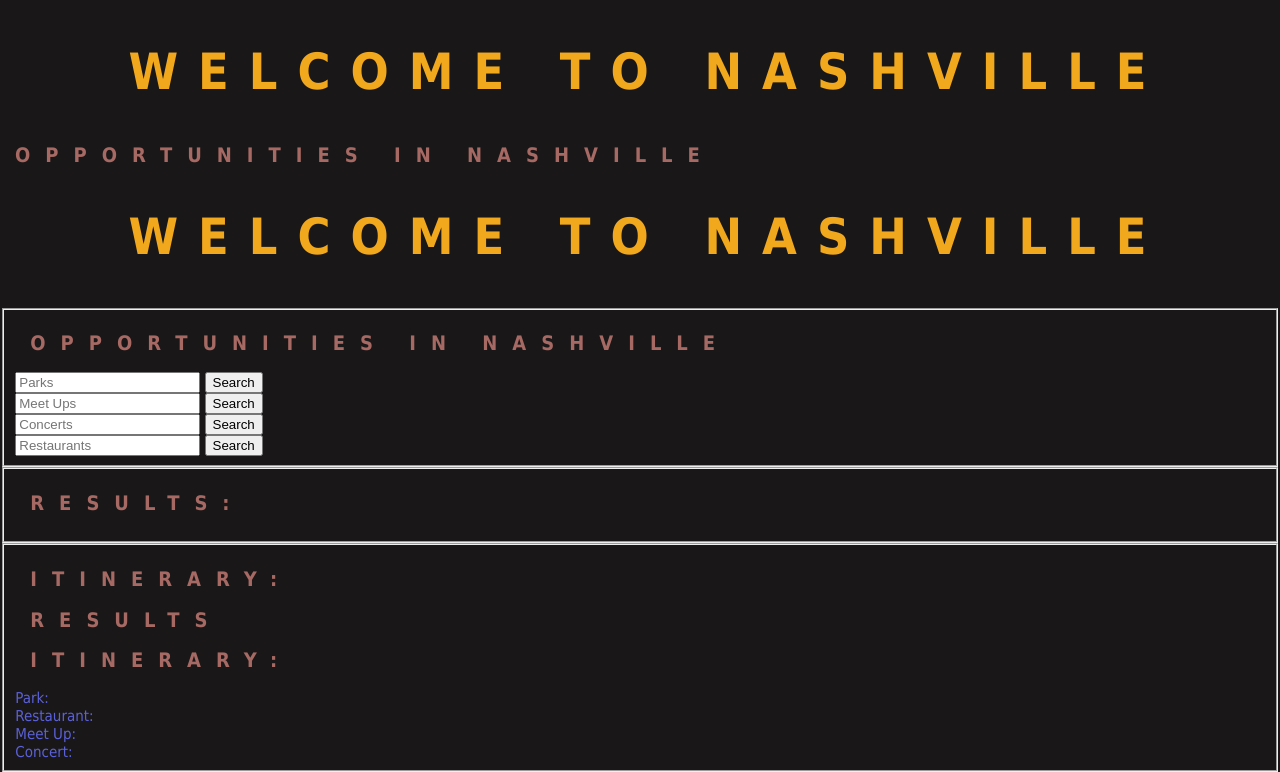
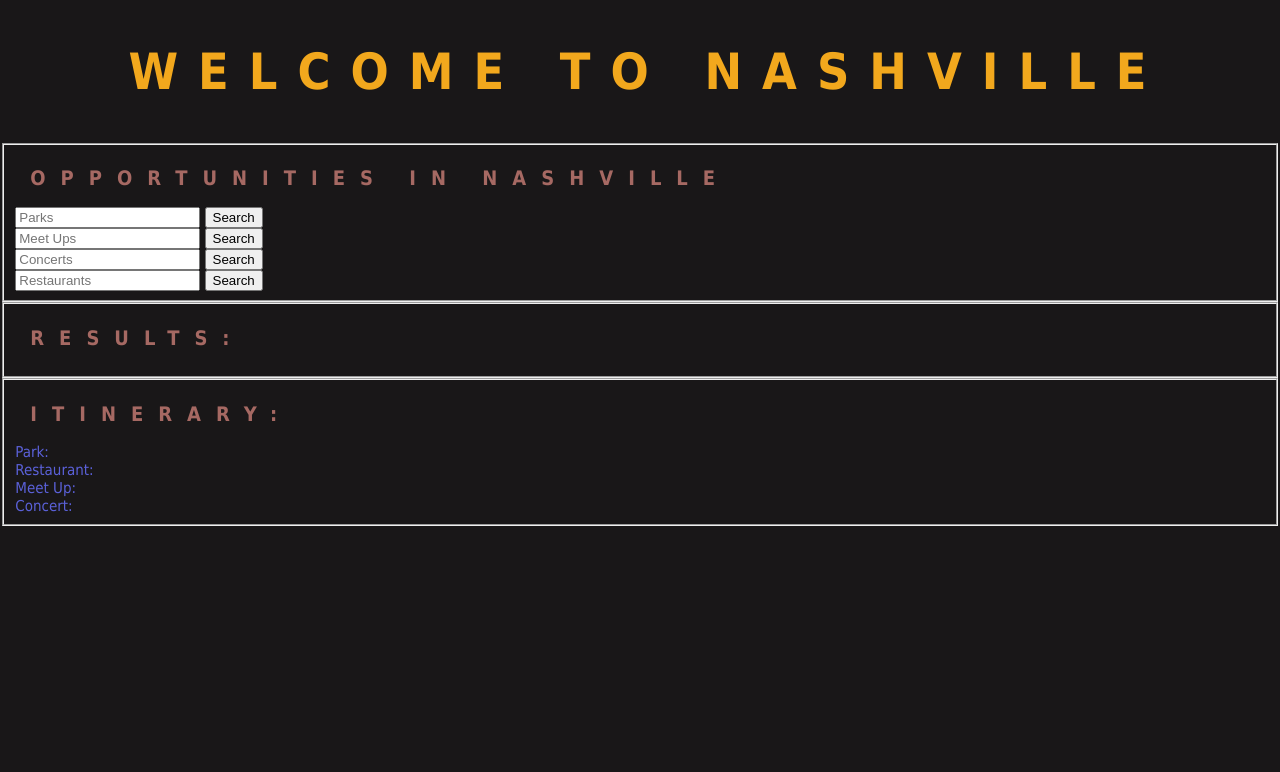
Before and after one commit to nss-day-cohort-35/Snatched-Magnolias, a plain HTML site: page index.html in a window 1280 px wide. Shown: the part 484-1256 px from the top of the page. After the commit the page ends 1010 px from the top, so only its background shows below. Drawn offline with Linux system fonts and the light colour scheme.

Commit message:
Fixed HTML from last merge

```diff
--- a/index.html
+++ b/index.html
@@ -12,9 +12,7 @@
     <div id="container">
       <article class="container">
         <h1>Welcome to Nashville</h1>
-        <h2>Opportunities in Nashville</h2>
 
-            <h1>Welcome to Nashville</h1>
 <fieldset id="flex-search">
             <h2>Opportunities in Nashville</h2>
 
@@ -65,15 +63,6 @@
             <div id="itineraryContainer">
                 <h2>Itinerary:</h2>
 
-        <!--Results-->
-        <div class="innerContainer">
-          <h2>Results</h2>
-          <section id="section-results"></section>
-        </div>
-        <!--Itinerary-->
-        <div id="itineraryContainer">
-          <h2>Itinerary:</h2>
-
           <span class="itineraryResults">Park: </span>
           <div id="parkItinerary"></div>
 
```
